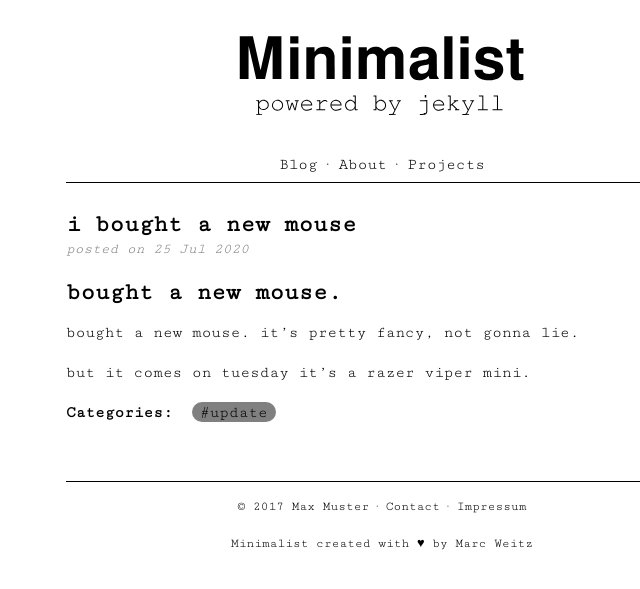
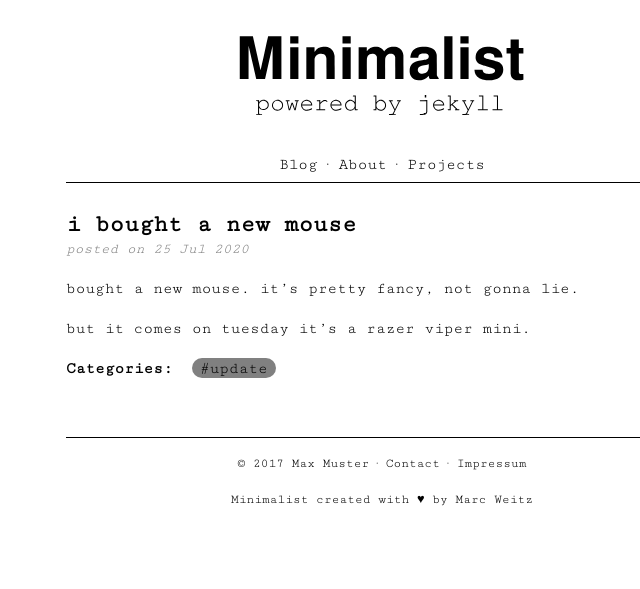
Before and after one commit to lornzoe/lornzoe.github.io, a Jekyll site: the page built from _posts/2020-07-25-i-bought-a-new-mouse.md, in a window 1280 px wide. Shown: the top 589 px of the page, without its empty margins (258-898 px from the left). Built offline with Jekyll 4.4.1, drawn with Linux system fonts in a browser that asks for light colours.

Commit message:
post update

```diff
--- a/_posts/2020-07-25-i-bought-a-new-mouse.md
+++ b/_posts/2020-07-25-i-bought-a-new-mouse.md
@@ -5,7 +5,6 @@ date:   2020-07-25 13:52:00 +0800
 categories: update
 comments: false
 ---
-## bought a new mouse.
 bought a new mouse. it's pretty fancy, not gonna lie.
 
 but it comes on tuesday
```
